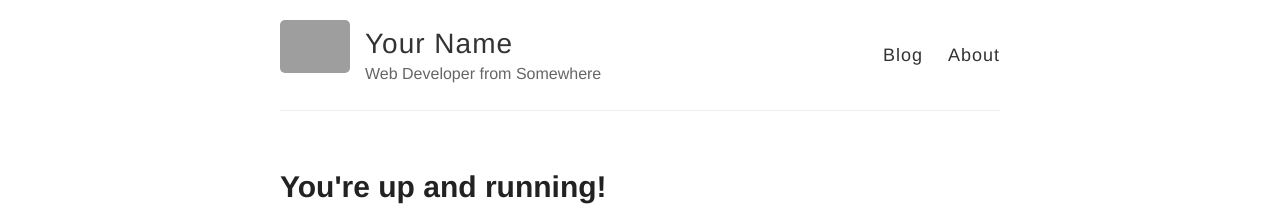
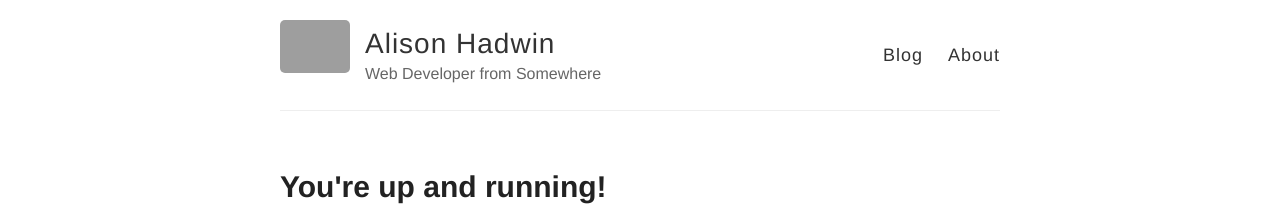
Before and after one commit to ahadwin/ahadwin.github.io, a Jekyll site: the page built from index.html, in a window 1280 px wide. Shown: the top 222 px of the page. Built offline with Jekyll 4.4.1, drawn with Linux system fonts in a browser that asks for light colours; grey boxes are pictures that could not be loaded.

Commit message:
Add our name

```diff
--- a/_config.yml
+++ b/_config.yml
@@ -3,7 +3,7 @@
 #
 
 # Name of your site (displayed in the header)
-name: Your Name
+name: Alison Hadwin
 
 # Short bio or description (displayed in the header)
 description: Web Developer from Somewhere
```
